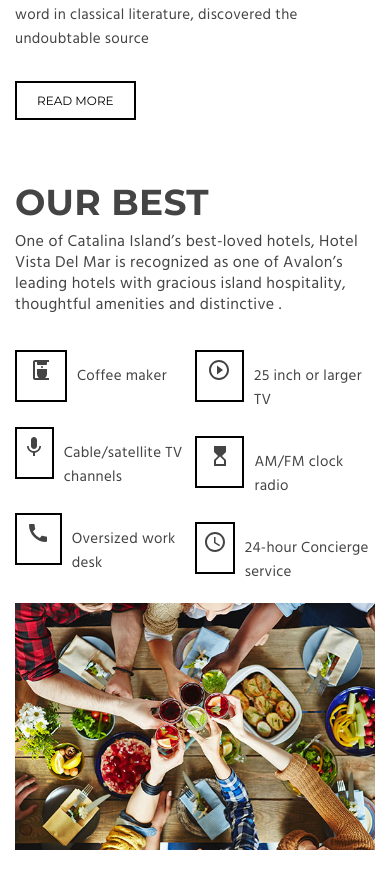
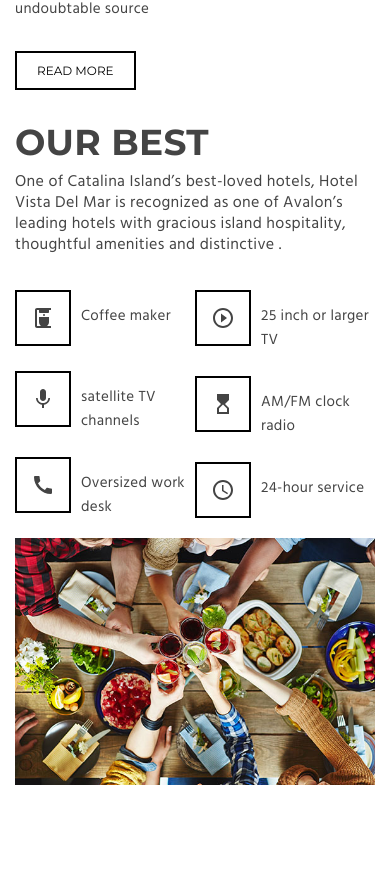
Before and after one commit to SalimiDev/Hotel-ReactJsApp, a React (Create React App) app: page / in a window 390 px wide. Shown: the part 2610-3498 px from the top of the page. After the commit the page ends 3395 px from the top, so only its background shows below. Built offline with nearby package versions, Linux system fonts and the light colour scheme.

Commit message:
style:Add responsiveness design to OurBest and fix some issue *code optimization: removed unnecessary and duplicate style codes

```diff
--- a/src/components/OurBest.js
+++ b/src/components/OurBest.js
@@ -23,7 +23,7 @@ const OurBest = () => {
                             </li>
                             <li>
                                 <i><Mic /></i>
-                                <p>Cable/satellite TV channels</p>
+                                <p>satellite TV channels</p>
                             </li>
                             <li>
                                 <i><Call /></i>
@@ -41,7 +41,7 @@ const OurBest = () => {
                             </li>
                             <li>
                                 <i><AccessTime /></i>
-                                <p>24-hour Concierge service</p>
+                                <p>24-hour service</p>
                             </li>
                         </ul>
                     </div>
--- a/src/styles/layout/AboutUsSection.module.scss
+++ b/src/styles/layout/AboutUsSection.module.scss
@@ -31,7 +31,7 @@
 
         img {
             max-width: 100%;
-            margin-bottom: 60px;
+            margin-bottom: 30px;
         }
     }
 
--- a/src/styles/layout/OurBest.module.scss
+++ b/src/styles/layout/OurBest.module.scss
@@ -5,11 +5,31 @@
     width: 100%;
 
     .container {
-        padding: 30px 15px;
+        padding: 0 15px !important;
+        margin: auto;
+
+        @include custom-media(min-width, $tablet-sm) {
+            display: flex;
+            column-gap: 30px;
+        }
+
+        @include media(tablet-lg) {
+            width: 720px;
+        }
+        @include media(desktop-sm) {
+            width: 940px;
+        }
+        @include media(desktop-lg) {
+            width: 1200px;
+        }
     }
 }
 
 .leftColumn {
+    @include custom-media(min-width, $tablet-sm) {
+        width: 50%;
+    }
+
     .textContent {
         h2 {
             @include Custom-textStyle(2rem, $h2-fontSize-lg, 2.3rem, $secondaryFont, inherit, normal, 700);
@@ -34,20 +54,14 @@
             width: 50%;
 
             li {
-                width: 100%;
-                height: auto;
                 list-style: none;
                 display: flex;
 
                 i {
-                    display: inline-block;
-                    width: 52px;
-                    height: 52px;
+                    @include centering(row);
+                    padding: 14px;
                     border: 2px solid black;
                     margin-right: 10px;
-                    text-align: center;
-                    vertical-align: middle;
-                    line-height: 52px;
                     margin-bottom: 15px;
                 }
             }
@@ -56,11 +70,13 @@
 }
 
 .imageContainer {
-    width: 100%;
     text-align: center;
+
+    @include custom-media(min-width, $tablet-sm) {
+        width: 50%;
+    }
 
     img {
         max-width: 100%;
-        margin-bottom: 60px;
     }
 }
```
